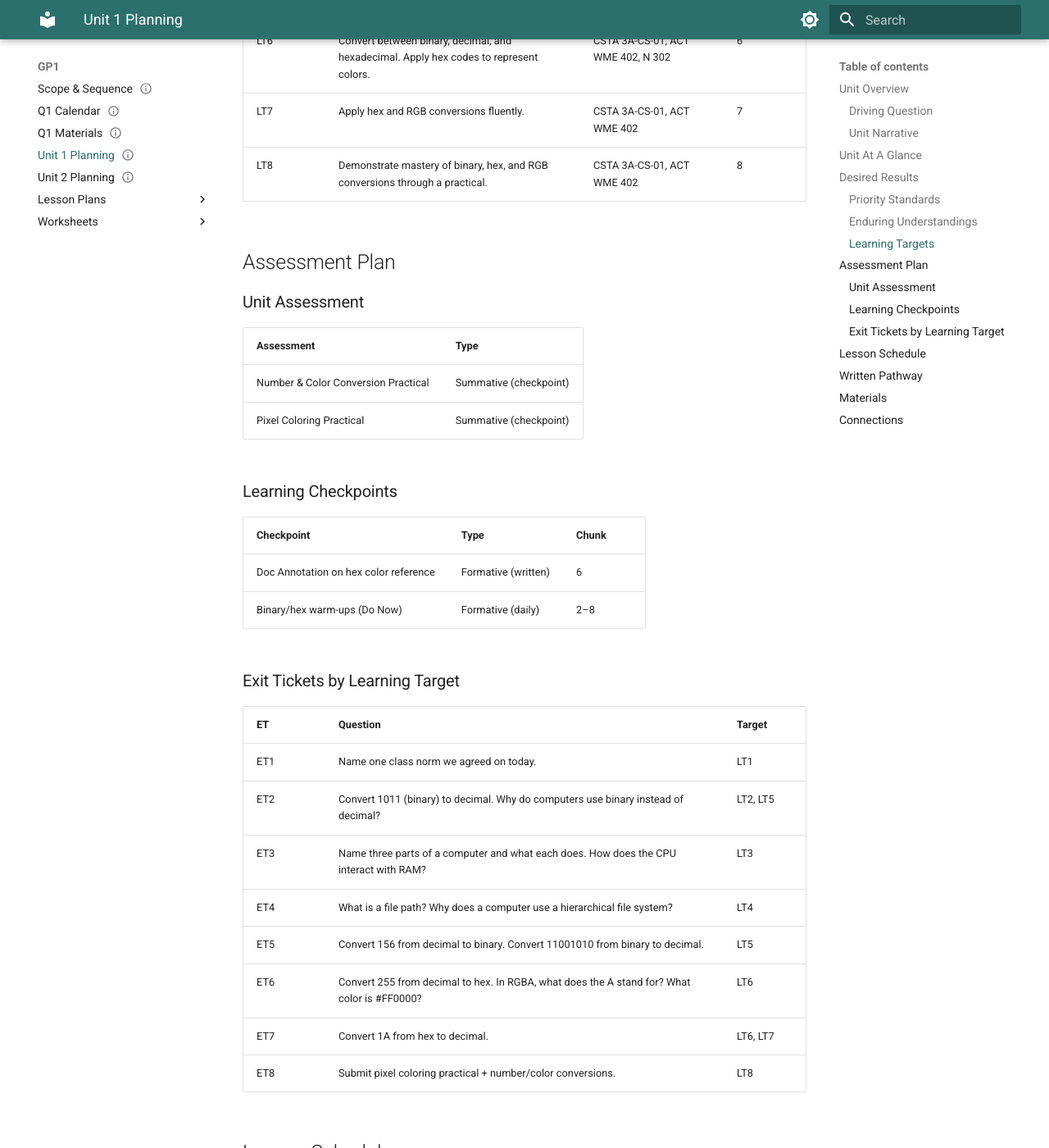
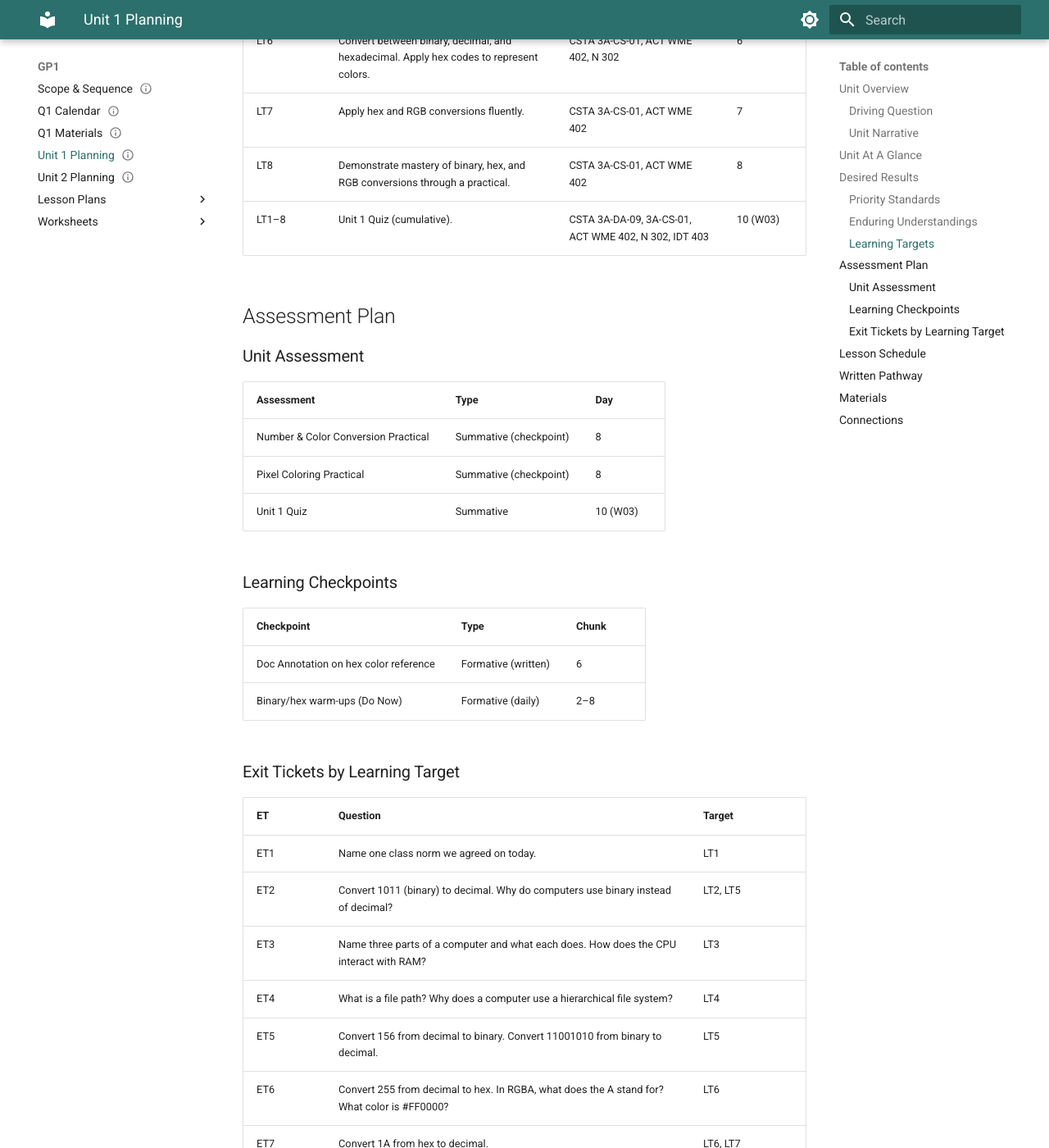
Before and after one commit to whiskethy/GP1_and_2_Lesson_plans, an MkDocs documentation site: the page built from docs/SY27 Course Planning/GP1/GP1 Unit 1 Planning.md, in a window 1280 px wide and 1400 px high, scrolled down 2241 px. Shown: the whole window at 82% size. Built offline with MkDocs 1.6.1 and Material for MkDocs 9.7.7, drawn with Linux system fonts in a browser that asks for light colours; some of the changed text lies outside the part shown.

Commit message:
Add Unit 1 Quiz to Unit 1 Planning doc (Day 10)

```diff
--- a/docs/SY27 Course Planning/GP1/GP1 Unit 1 Planning.md
+++ b/docs/SY27 Course Planning/GP1/GP1 Unit 1 Planning.md
@@ -18,7 +18,7 @@ status: active
 | **Grades** | 11/12 |
 | **Unit Number** | 1 |
 | **Unit Title** | Data Under the Hood |
-| **Meetings** | 8 (Days 1–8, W01–W02) |
+| **Meetings** | 8 instruction (Days 1–8, W01–W02) + 1 quiz (Day 10, W03) |
 
 ### Driving Question
 
@@ -65,15 +65,17 @@ The "how does the machine actually work" unit. Parts of a computer, file systems
 | LT6 | Convert between binary, decimal, and hexadecimal. Apply hex codes to represent colors. | CSTA 3A-CS-01, ACT WME 402, N 302 | 6 |
 | LT7 | Apply hex and RGB conversions fluently. | CSTA 3A-CS-01, ACT WME 402 | 7 |
 | LT8 | Demonstrate mastery of binary, hex, and RGB conversions through a practical. | CSTA 3A-CS-01, ACT WME 402 | 8 |
+| LT1–8 | Unit 1 Quiz (cumulative). | CSTA 3A-DA-09, 3A-CS-01, ACT WME 402, N 302, IDT 403 | 10 (W03) |
 
 ## Assessment Plan
 
 ### Unit Assessment
 
-| Assessment | Type |
-|---|---|
-| Number & Color Conversion Practical | Summative (checkpoint) |
-| Pixel Coloring Practical | Summative (checkpoint) |
+| Assessment | Type | Day |
+|---|---|---|
+| Number & Color Conversion Practical | Summative (checkpoint) | 8 |
+| Pixel Coloring Practical | Summative (checkpoint) | 8 |
+| Unit 1 Quiz | Summative | 10 (W03) |
 
 ### Learning Checkpoints
 
@@ -94,6 +96,7 @@ The "how does the machine actually work" unit. Parts of a computer, file systems
 | ET6 | Convert 255 from decimal to hex. In RGBA, what does the A stand for? What color is #FF0000? | LT6 |
 | ET7 | Convert 1A from hex to decimal. | LT6, LT7 |
 | ET8 | Submit pixel coloring practical + number/color conversions. | LT8 |
+| ET10 | Unit 1 Quiz submitted. | LT1–LT8 (cumulative) |
 
 ## Lesson Schedule
 
@@ -107,6 +110,7 @@ The "how does the machine actually work" unit. Parts of a computer, file systems
 | 6 | Tue 9/1 | A | 48 | 6 | Hexadecimal & Color Codes | LT6 |
 | 7 | Wed 9/2 | A | 48 | 7 | Hex & RGB Practice | LT7 |
 | 8 | Thu 9/4 | B | 72 | 8 | Pixel Coloring Checkpoint | LT8 |
+| 10 | Wed 9/9 | A | 48 | — | Unit 1 Quiz & Reading | LT1–8 (cumulative) |
 
 ## Written Pathway
 
@@ -124,6 +128,7 @@ The "how does the machine actually work" unit. Parts of a computer, file systems
 | Day 2 Do Now/Exit Ticket | Chunk 2 | ✅ | [Doc](https://docs.google.com/document/d/1aPkdrY2C9iWgY5pMHbtRzUgUp-iqRQmRrsFtnbL8_U0/edit) |
 | Day 3 Do Now/Exit Ticket | Chunk 3 | ✅ | [Doc](https://docs.google.com/document/d/1ZWDL1X-EQHS0mJCtZE8hra1YC8emp2-sBkBN-lMRlts/edit) |
 | Parts of a Computer Practice | Chunks 3–4 | ✅ | [Doc](https://docs.google.com/document/d/1nyE64McqAykjdXX9ob6UrwJ9BBatpy7Mxyk_btWUkms/edit) |
+| Unit 1 Quiz | Day 10 | 🚧 | Not built |
 
 ## Connections
 
```
